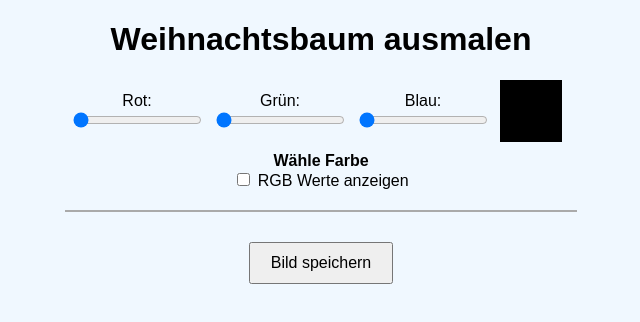
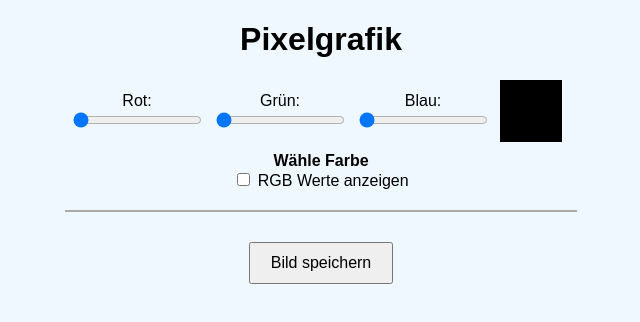
Before and after one commit to abednar213/Weihnachtsbaum, a plain HTML site: page index.html in a window 1280 px wide. Shown: the whole page, without its empty margins (319-959 px from the left). Drawn offline with nearby package versions, Linux system fonts and the light colour scheme.

Commit message:
Update index.html

```diff
--- a/index.html
+++ b/index.html
@@ -7,7 +7,7 @@
   <link rel="stylesheet" href="style.css">
 </head>
 <body>
-  <h1>Weihnachtsbaum ausmalen</h1>
+  <h1>Pixelgrafik</h1>
 
 <div id="controls">
   <div class="slider-container">
```
